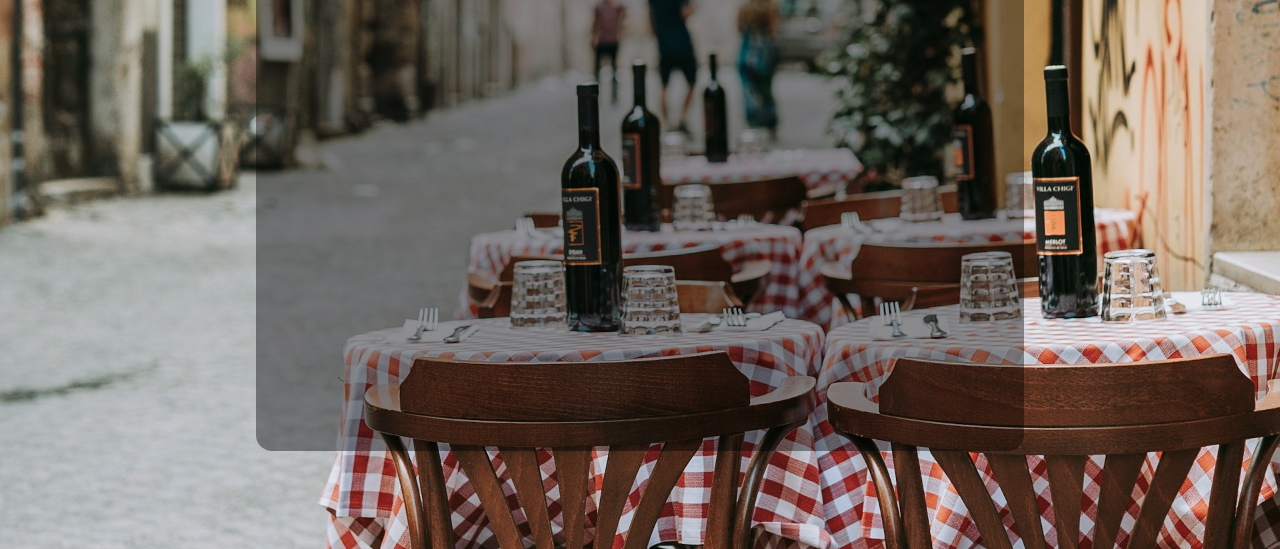
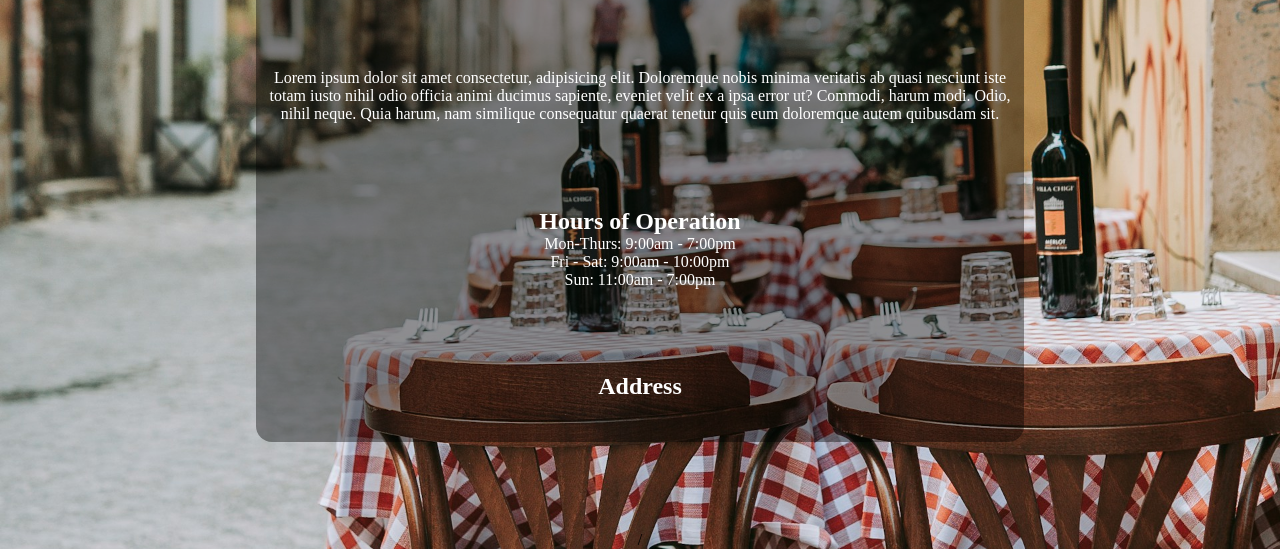
Before and after one commit to wesgunning/webpack-restaurant, a website built with webpack: page src/index.html in a window 1280 px wide. Shown: the part 251-800 px from the top of the page. Built offline with nearby package versions, Linux system fonts and the light colour scheme.

Commit message:
Add placeholder content to homepage content div, adjust basic styling

```diff
--- a/src/index.html
+++ b/src/index.html
@@ -4,7 +4,7 @@
     <meta charset="UTF-8">
     <meta name="viewport" content="width=device-width, initial-scale=1.0">
     <link rel="stylesheet" href="styles.css">
-    <title>Gianni's Wood-fired Artisan Pizza</title>
+    <title>Gianni's Artisan Pizzeria</title>
 </head>
 <body>
     <header>
@@ -16,7 +16,23 @@
     </header>
     <div id="container">
         <div id="content">
+            <div id="content-header">
+                <h1>Gianni's Artisan Pizzeria</h1>
+            </div>
+            <div>
+                <p>Lorem ipsum dolor sit amet consectetur, adipisicing elit. Doloremque nobis minima veritatis ab quasi nesciunt iste totam iusto nihil odio officia animi ducimus sapiente, eveniet velit ex a ipsa error ut? Commodi, harum modi. Odio, nihil neque. Quia harum, nam similique consequatur quaerat tenetur quis eum doloremque autem quibusdam sit.</p>
+            </div>
+            <div id="hours">
+                <h2>Hours of Operation</h2>
+                <p>Mon-Thurs: 9:00am - 7:00pm <br>
+                Fri - Sat: 9:00am - 10:00pm <br>
+                Sun: 11:00am - 7:00pm
+                </p>
+            </div>
+            <div id="address">
+                <h2>Address</h2>
+            </div>
         </div>
-    </div>
+    </div>/
 </body>
 </html>
--- a/src/styles.css
+++ b/src/styles.css
@@ -17,6 +17,11 @@ body {
 nav {
     display: flex;
     justify-content: center;
+    border: 2px solid red;
+    margin: 1rem;
+}
+nav button {
+    font-size: 1.5rem;
 }
 #container {
     display: flex;
@@ -24,8 +29,13 @@ nav {
     height: 100%;
 }
 #content {
+    display: flex;
+    flex-direction: column;
     background-color: hsl(0, 0%, 0%, 0.4);
+    color: white;
     height: 75%;
     width: 60vw;
     border-radius: 1rem;
+    text-align: center;
+    justify-content: space-around;
 }
```
